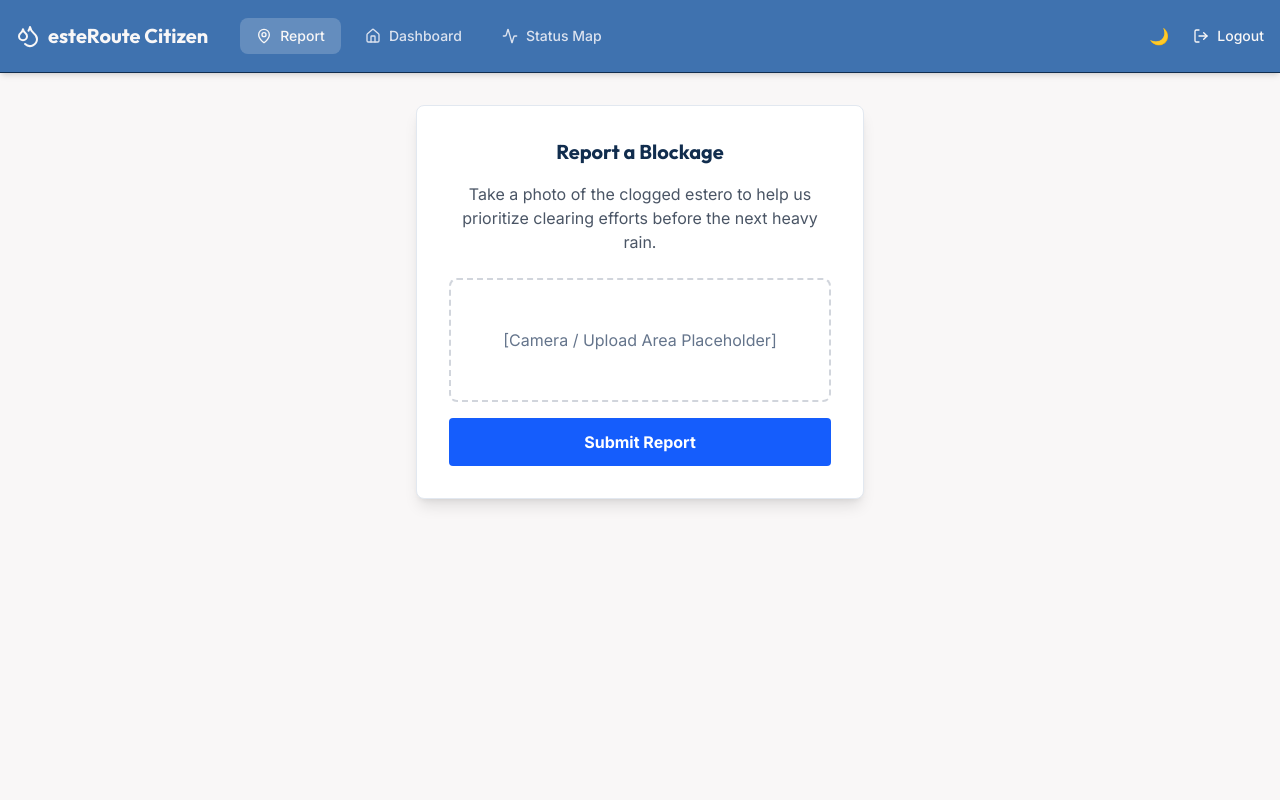
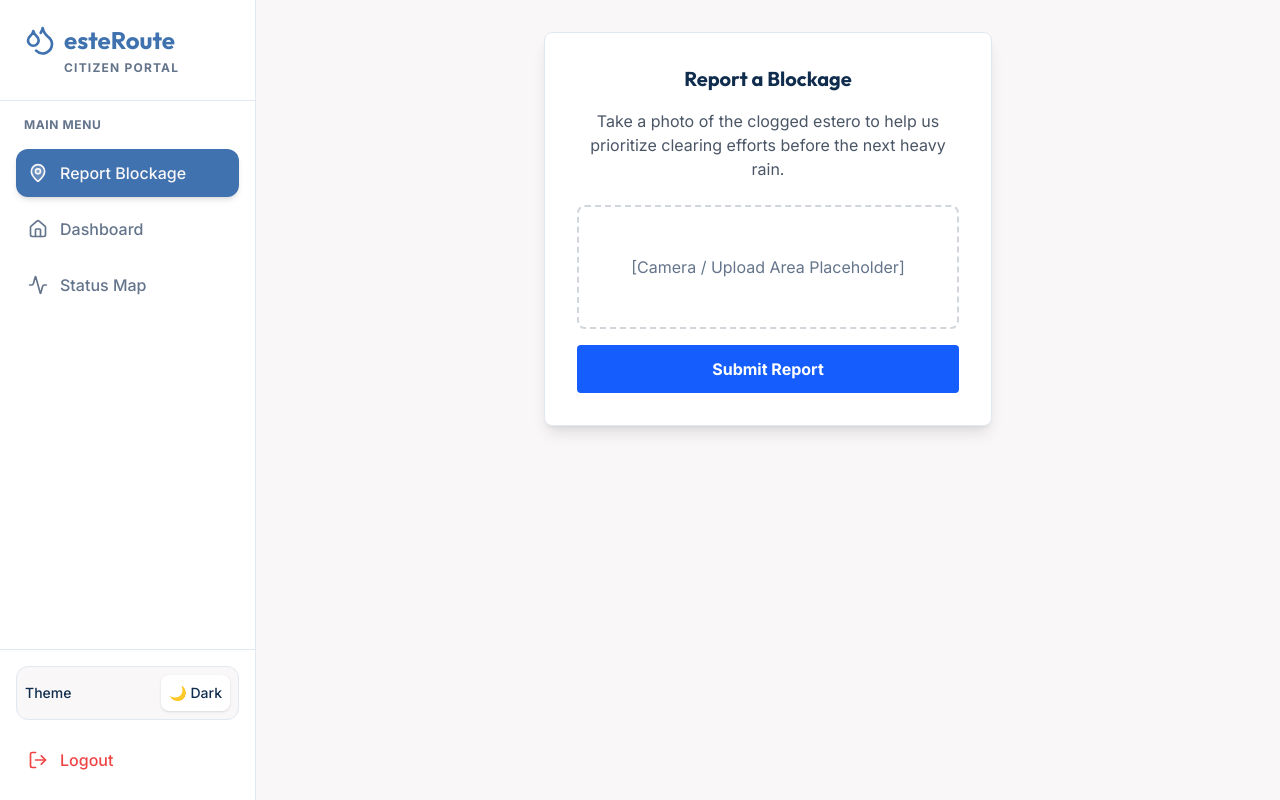
Before and after one commit to Goldenavs/esteRoute, a React (Vite) app in the folder frontend/: page /citizen in a window 1280 px wide. Built offline with nearby package versions, Linux system fonts and the light colour scheme.

Commit message:
refactor: temporary navbar for the citizen layout

```diff
--- a/frontend/src/layouts/CitizenLayout.tsx
+++ b/frontend/src/layouts/CitizenLayout.tsx
@@ -1,93 +1,108 @@
 import { Outlet, Link, useLocation } from 'react-router-dom';
-import { Droplets, Home, MapPin, Activity, LogOut } from 'lucide-react';
+import { Droplets, Home, MapPin, Activity, LogOut, Menu, X } from 'lucide-react';
 import { useTheme } from '../context/ThemeContext';
 import { clsx } from 'clsx';
 import { twMerge } from 'tailwind-merge';
+import { useState } from 'react';
 
 export default function CitizenLayout() {
   const { theme, toggleTheme } = useTheme();
   const location = useLocation();
+  const [mobileMenuOpen, setMobileMenuOpen] = useState(false);
 
   const navItems = [
-    { name: 'Report', path: '/citizen', icon: MapPin },
+    { name: 'Report Blockage', path: '/citizen', icon: MapPin },
     { name: 'Dashboard', path: '/citizen/dashboard', icon: Home },
     { name: 'Status Map', path: '/citizen/public-map', icon: Activity },
   ];
 
   return (
-    <div className="min-h-screen bg-app-bg text-text-primary flex flex-col transition-colors duration-300">
-      {/* Top Header */}
-      <header className="bg-brand-primary text-brand-white p-4 flex justify-between items-center shadow-md border-b border-brand-dark sticky top-0 z-50 transition-colors duration-300">
-        <div className="flex items-center gap-8">
-          <Link to="/citizen" className="flex items-center gap-2 font-heading font-bold text-xl hover:opacity-80 transition-opacity">
+    <div className="min-h-screen bg-app-bg text-text-primary flex flex-col md:flex-row transition-colors duration-300">
+
+      {/* Mobile Topbar */}
+      <div className="md:hidden p-4 border-b border-border-subtle bg-surface flex justify-between items-center sticky top-0 z-50">
+        <Link to="/citizen" className="flex items-center gap-2 text-brand-primary font-heading font-bold text-xl">
           <Droplets className="w-6 h-6" />
           <span>esteRoute Citizen</span>
         </Link>
+        <div className="flex items-center gap-2">
+          <button onClick={toggleTheme} className="p-2 rounded-full hover:bg-surface-subtle transition-colors">
+            {theme === 'light' ? '🌙' : '☀️'}
+          </button>
+          <button onClick={() => setMobileMenuOpen(!mobileMenuOpen)} className="p-2 rounded-lg hover:bg-surface-subtle transition-colors">
+            {mobileMenuOpen ? <X className="w-6 h-6" /> : <Menu className="w-6 h-6" />}
+          </button>
+        </div>
+      </div>
 
-          {/* Desktop Nav */}
-          <nav className="hidden md:flex items-center gap-2">
+      {/* Desktop Sidebar / Mobile Drawer */}
+      <aside className={twMerge(
+        clsx(
+          "fixed md:static inset-y-0 left-0 z-40 w-64 bg-surface border-r border-border-subtle flex flex-col transition-transform duration-300 ease-in-out md:translate-x-0",
+          mobileMenuOpen ? "translate-x-0" : "-translate-x-full"
+        )
+      )}>
+        <div className="p-6 border-b border-border-subtle hidden md:block">
+          <Link to="/citizen" className="flex items-center gap-2 text-brand-primary font-heading font-bold text-2xl hover:opacity-80 transition-opacity">
+            <Droplets className="w-8 h-8" />
+            <span>esteRoute</span>
+          </Link>
+          <span className="text-xs uppercase tracking-widest text-text-secondary font-bold mt-1 block pl-10">Citizen Portal</span>
+        </div>
+
+        <nav className="flex-1 p-4 flex flex-col gap-2 overflow-y-auto mt-4 md:mt-0">
+          <div className="text-xs font-bold text-text-secondary uppercase tracking-wider mb-2 ml-2">Main Menu</div>
           {navItems.map((item) => {
             const isActive = location.pathname === item.path || (item.path !== '/citizen' && location.pathname.startsWith(item.path));
             return (
               <Link
                 key={item.path}
                 to={item.path}
+                onClick={() => setMobileMenuOpen(false)}
                 className={twMerge(
                   clsx(
-                      "flex items-center gap-2 px-4 py-2 rounded-lg transition-colors font-medium text-sm",
+                    "flex items-center gap-3 p-3 rounded-xl transition-all font-medium",
                     isActive
-                        ? "bg-brand-white/20 text-brand-white"
-                        : "text-brand-light hover:bg-brand-white/10 hover:text-brand-white"
+                      ? "bg-brand-primary text-brand-white shadow-md"
+                      : "hover:bg-surface-subtle text-text-secondary hover:text-brand-primary"
                   )
                 )}
               >
-                  <item.icon className="w-4 h-4" />
+                <item.icon className={twMerge(clsx("w-5 h-5", isActive && "fill-current/20"))} />
                 <span>{item.name}</span>
               </Link>
             );
           })}
         </nav>
+
+        <div className="p-4 border-t border-border-subtle">
+          <div className="flex items-center justify-between mb-4 hidden md:flex p-2 bg-app-bg rounded-xl border border-border-subtle">
+            <span className="text-sm font-medium">Theme</span>
+            <button onClick={toggleTheme} className="p-2 rounded-lg bg-surface shadow-sm hover:ring-2 ring-brand-primary/50 transition-all text-sm font-medium">
+              {theme === 'light' ? '🌙 Dark' : '☀️ Light'}
+            </button>
           </div>
-
-        <div className="flex items-center gap-4">
-          <button onClick={toggleTheme} className="p-2 rounded-full hover:bg-black/10 transition-colors">
-            {theme === 'light' ? '🌙' : '☀️'}
-          </button>
-          <Link to="/login" className="flex items-center gap-2 text-sm font-medium hover:text-brand-light transition-colors">
-            <LogOut className="w-4 h-4 hidden sm:block" />
+          <Link to="/login" className="flex items-center gap-3 p-3 rounded-xl text-semantic-urgent hover:bg-surface-subtle transition-colors font-medium">
+            <LogOut className="w-5 h-5" />
             <span>Logout</span>
           </Link>
         </div>
-      </header>
+      </aside>
+
+      {/* Mobile Overlay */}
+      {mobileMenuOpen && (
+        <div
+          className="md:hidden fixed inset-0 bg-black/50 z-30 animate-fade-in"
+          onClick={() => setMobileMenuOpen(false)}
+        />
+      )}
 
       {/* Main Content Area */}
-      <main className="flex-1 pb-20 md:pb-8 relative animate-fade-in p-4 md:p-6 lg:p-8 max-w-7xl mx-auto w-full">
+      <main className="flex-1 bg-app-bg overflow-x-hidden relative flex flex-col h-[calc(100vh-73px)] md:h-screen">
+        <div className="flex-1 p-4 md:p-6 lg:p-8 max-w-7xl mx-auto w-full animate-fade-in">
           <Outlet />
+        </div>
       </main>
-
-      {/* Mobile Bottom Nav */}
-      <nav className="md:hidden fixed bottom-0 w-full bg-surface border-t border-border-subtle flex justify-around p-3 z-50 transition-colors duration-300">
-        {navItems.map((item) => {
-          const isActive = location.pathname === item.path || (item.path !== '/citizen' && location.pathname.startsWith(item.path));
-          return (
-            <Link
-              key={item.path}
-              to={item.path}
-              className={twMerge(
-                clsx(
-                  "flex flex-col items-center gap-1 text-xs transition-colors",
-                  isActive
-                    ? "text-brand-primary font-bold"
-                    : "text-text-secondary hover:text-brand-primary"
-                )
-              )}
-            >
-              <item.icon className={twMerge(clsx("w-6 h-6", isActive && "fill-current/20"))} />
-              <span>{item.name}</span>
-            </Link>
-          );
-        })}
-      </nav>
     </div>
   );
 }
```
Lines whose indentation alone changed are shown as unchanged.
